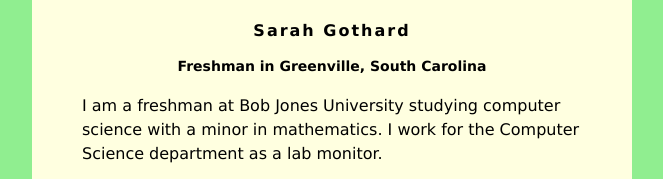
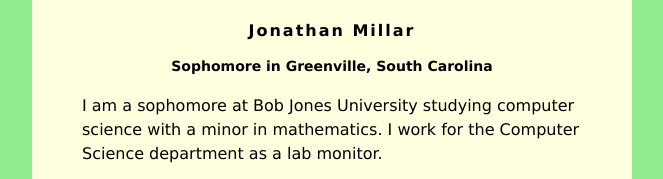
Before and after one commit to jdmillar/jdmillar.github.io, a plain HTML site: page index.html in a window 1280 px wide. Shown: the top 179 px of the page, without its empty margins (308-971 px from the left). Drawn offline with Linux system fonts and the light colour scheme.

Commit message:
Update index.html

```diff
--- a/index.html
+++ b/index.html
@@ -30,10 +30,10 @@ h3 {
 </head>
 <body>
     <div id="content">
-        <h1>Sarah Gothard</h1>
-        <h2>Freshman in Greenville, South Carolina</h2>
+        <h1>Jonathan Millar</h1>
+        <h2>Sophomore in Greenville, South Carolina</h2>
 
-         <p>I am a freshman at Bob Jones University studying computer science with a minor in
+         <p>I am a sophomore at Bob Jones University studying computer science with a minor in
             mathematics. I work for the Computer Science department as a lab monitor.</p>
          <p>
             I attend Cornerstone Baptist Church in Greer SC. My favorite website is
```
